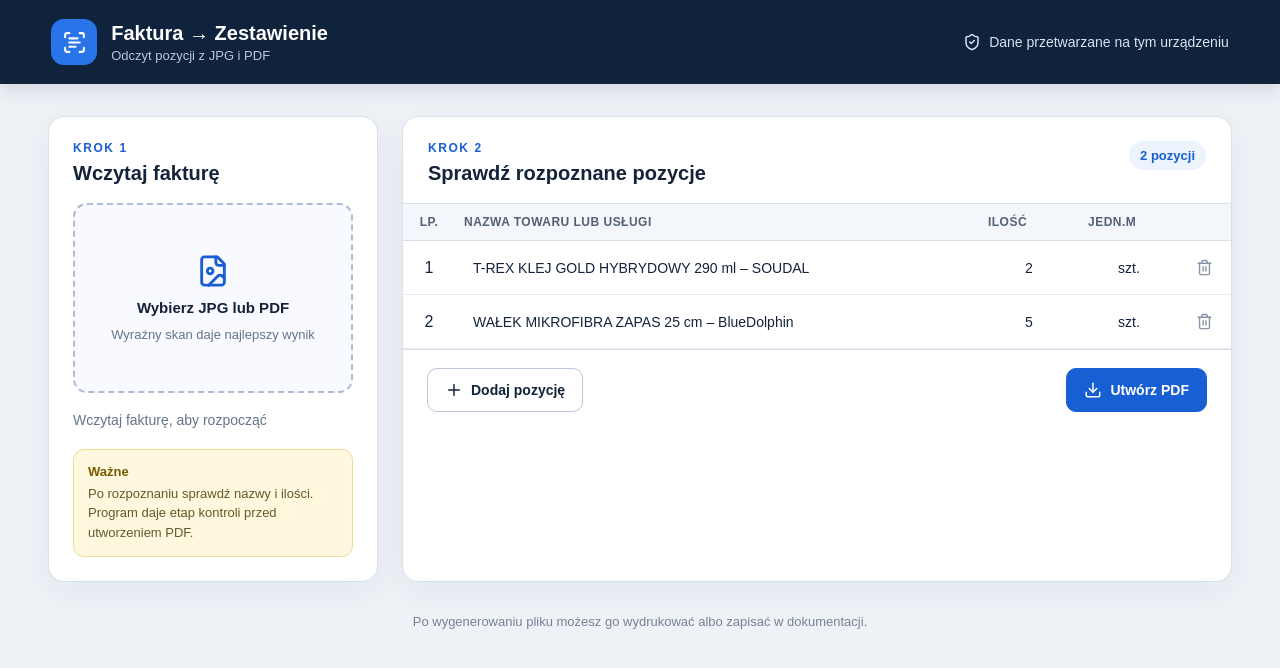
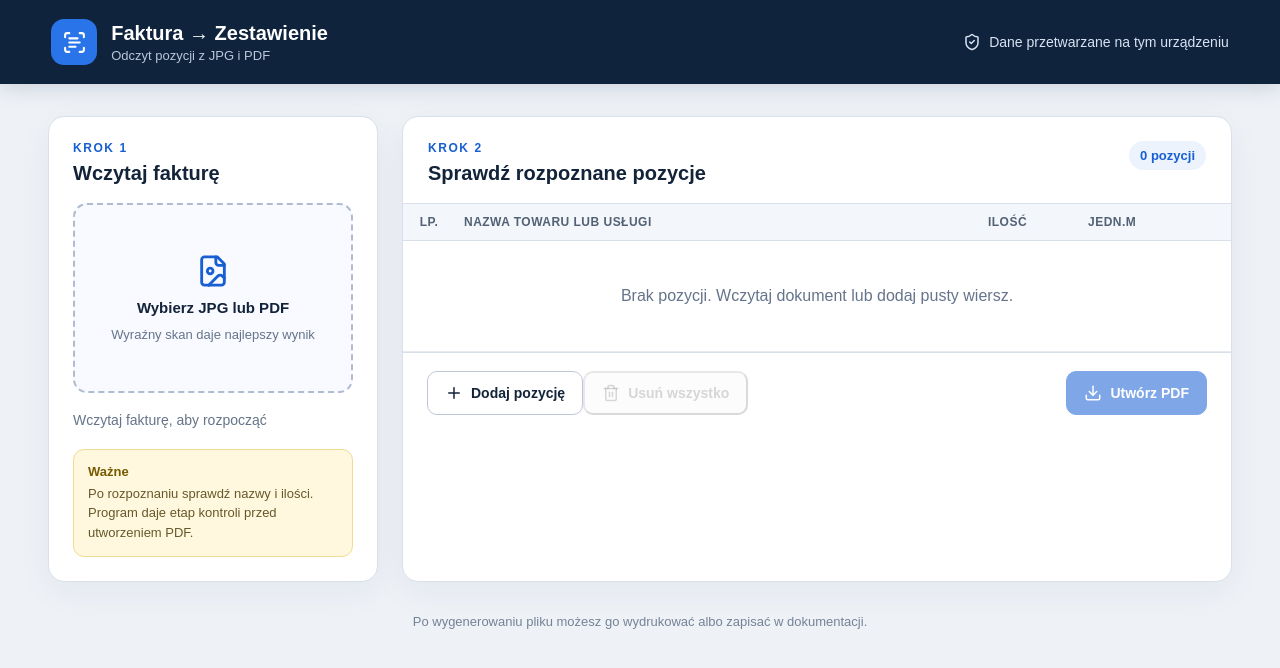
Before and after one commit to artraf06/faktura-zestawienie-pwa, a React (Vite) app: page / in a window 1280 px wide. Shown: the top 668 px of the page. Built offline with nearby package versions, Linux system fonts and the light colour scheme.

Commit message:
Add clear-all option and remove sample rows

```diff
--- a/src/App.tsx
+++ b/src/App.tsx
@@ -2,10 +2,6 @@
 import {useEffect,useMemo,useRef,useState} from "react";
 import {FileImage,FileText,LoaderCircle,Plus,ScanText,Trash2,Download,ShieldCheck} from "lucide-react";
 type Row={id:string;lp:number;name:string;quantity:string;unit:string};
-const demoRows:Row[]=[
- {id:"a",lp:1,name:"T-REX KLEJ GOLD HYBRYDOWY 290 ml – SOUDAL",quantity:"2",unit:"szt."},
- {id:"b",lp:2,name:"WAŁEK MIKROFIBRA ZAPAS 25 cm – BlueDolphin",quantity:"5",unit:"szt."}
-];
 const id=()=>crypto.randomUUID();
 async function prepareForOcr(source:string){
  return new Promise<string>((resolve,reject)=>{
@@ -47,11 +43,17 @@ function parseText(text:string){
 }
 export default function Home(){
  const input=useRef<HTMLInputElement>(null);
- const [rows,setRows]=useState<Row[]>(demoRows),[fileName,setFileName]=useState(""),[busy,setBusy]=useState(false),[progress,setProgress]=useState(0),[message,setMessage]=useState("Wczytaj fakturę, aby rozpocząć");
+ const [rows,setRows]=useState<Row[]>([]),[fileName,setFileName]=useState(""),[busy,setBusy]=useState(false),[progress,setProgress]=useState(0),[message,setMessage]=useState("Wczytaj fakturę, aby rozpocząć");
  useEffect(()=>{if("serviceWorker"in navigator)navigator.serviceWorker.register("/sw.js").catch(()=>undefined)},[]);
  const count=useMemo(()=>rows.filter(r=>r.name.trim()&&r.quantity.trim()).length,[rows]);
  const update=(rowId:string,field:"name"|"quantity"|"unit",value:string)=>setRows(a=>a.map(r=>r.id===rowId?{...r,[field]:value}:r));
  const remove=(rowId:string)=>setRows(a=>a.filter(r=>r.id!==rowId).map((r,i)=>({...r,lp:i+1})));
+ const clearAll=()=>{
+  if(!rows.length&&!fileName)return;
+  if(!window.confirm("Usunąć wszystkie pozycje i dane wczytanej faktury?"))return;
+  setRows([]);setFileName("");setProgress(0);setMessage("Usunięto stare dane. Możesz wczytać nową fakturę.");
+  if(input.current)input.current.value="";
+ };
  async function images(file:File){
   if(!file.type.includes("pdf"))return[await prepareForOcr(URL.createObjectURL(file))];
   const pdfjs=await import("pdfjs-dist");
@@ -125,7 +127,7 @@ export default function Home(){
     <div className="table-wrap"><table><thead><tr><th>Lp.</th><th>Nazwa towaru lub usługi</th><th>Ilość</th><th>Jedn.m</th><th aria-label="Usuń"/></tr></thead><tbody>
      {rows.length?rows.map(r=><tr key={r.id}><td>{r.lp}</td><td><input value={r.name} onChange={e=>update(r.id,"name",e.target.value)} aria-label={`Nazwa pozycji ${r.lp}`}/></td><td><input className="short" value={r.quantity} onChange={e=>update(r.id,"quantity",e.target.value)} aria-label={`Ilość pozycji ${r.lp}`}/></td><td><input className="short" value={r.unit} onChange={e=>update(r.id,"unit",e.target.value)} aria-label={`Miara pozycji ${r.lp}`}/></td><td><button className="icon-btn" onClick={()=>remove(r.id)} aria-label={`Usuń pozycję ${r.lp}`}><Trash2 size={17}/></button></td></tr>):<tr><td colSpan={5} className="empty">Brak pozycji. Wczytaj dokument lub dodaj pusty wiersz.</td></tr>}
     </tbody></table></div>
-    <div className="actions"><button className="secondary" onClick={()=>setRows(a=>[...a,{id:id(),lp:a.length+1,name:"",quantity:"1",unit:"szt."}])}><Plus size={18}/>Dodaj pozycję</button><button className="primary" onClick={exportPdf} disabled={!count}><Download size={18}/>Utwórz PDF</button></div>
+    <div className="actions"><div className="action-group"><button className="secondary" onClick={()=>setRows(a=>[...a,{id:id(),lp:a.length+1,name:"",quantity:"1",unit:"szt."}])}><Plus size={18}/>Dodaj pozycję</button><button className="danger" onClick={clearAll} disabled={!rows.length&&!fileName}><Trash2 size={18}/>Usuń wszystko</button></div><button className="primary" onClick={exportPdf} disabled={!count}><Download size={18}/>Utwórz PDF</button></div>
    </section>
   </section><footer>Po wygenerowaniu pliku możesz go wydrukować albo zapisać w dokumentacji.</footer>
  </main>
```
